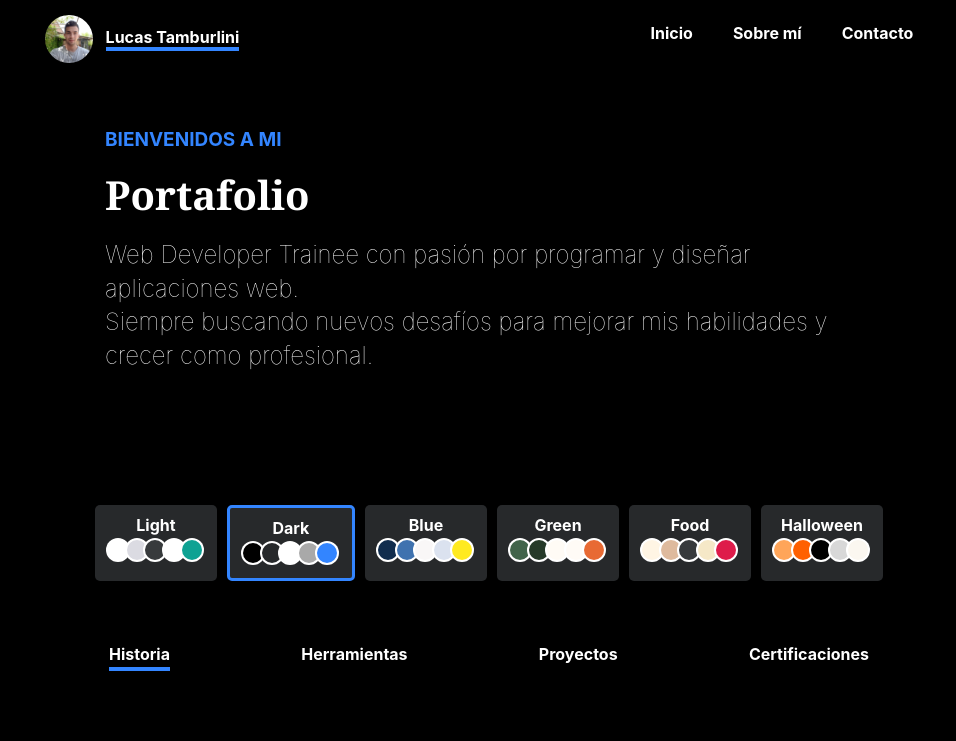
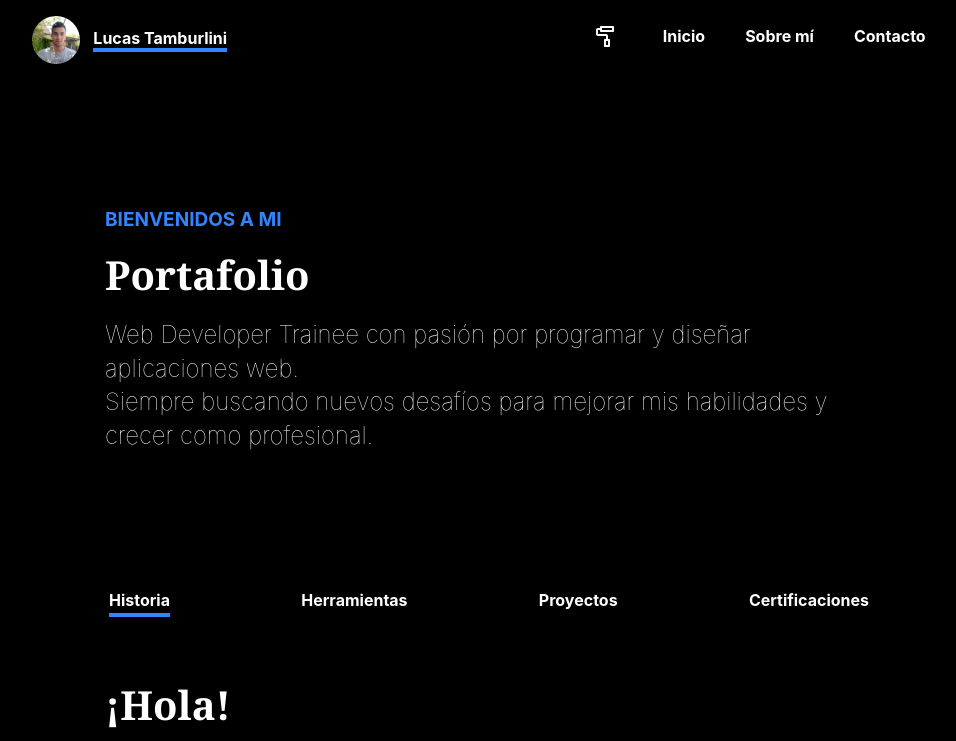
Before and after one commit to lucastamburlini/portfolio-viejo, a React (Create React App) app: page / in a window 1280 px wide. Shown: the top 741 px of the page, without its empty margins (151-1107 px from the left). Built offline with nearby package versions, Linux system fonts and the light colour scheme.

Commit message:
Modificación en botón para cambiar el background

```diff
--- a/src/App.js
+++ b/src/App.js
@@ -5,7 +5,6 @@ import Main from "./pages/Main";
 import Navbar from "./pages/Navbar";
 import Contact from "./pages/Contact";
 import Banner from "./pages/Banner";
-import Themes from "./pages/Themes";
 
 function App() {
   return (
@@ -13,7 +12,6 @@ function App() {
       <BrowserRouter>
         <Navbar />
         <Banner />
-        <Themes />
         <Main />
         <Contact />
         <Footer />
--- a/src/pages/Themes.jsx
+++ b/src/components/Themes.jsx
@@ -1,68 +1,6 @@
 import React, { useEffect, useState } from "react";
 import "../styles/themes.scss";
-
-const themes = [
-  {
-    name: "Light",
-    values: {
-      "--color-bg": "#ffffff",
-      "--color-bg-offset": "#dbdbe2",
-      "--color-text": "#373a3c",
-      "--color-text-offset": "#ffffff",
-      "--color-primary": "#0EA293",
-    },
-  },
-  {
-    name: "Dark",
-    values: {
-      "--color-bg": "#000000",
-      "--color-bg-offset": "#27292b",
-      "--color-text": "#ffffff",
-      "--color-text-offset": "#a9a9a9",
-      "--color-primary": "#3385ff",
-    },
-  },
-  {
-    name: "Blue",
-    values: {
-      "--color-bg": "#112D4E",
-      "--color-bg-offset": "#3F72AF",
-      "--color-text": "#F9F7F7",
-      "--color-text-offset": "#DBE2EF",
-      "--color-primary": "#FFEA20",
-    },
-  },
-  {
-    name: "Green",
-    values: {
-      "--color-bg": "#41644A",
-      "--color-bg-offset": "#263A29",
-      "--color-text": "#FFFBF5",
-      "--color-text-offset": "#FFFBF6",
-      "--color-primary": "#E86A33",
-    },
-  },
-  {
-    name: "Food",
-    values: {
-      "--color-bg": "#FFF5E4",
-      "--color-bg-offset": "#DEBA9D",
-      "--color-text": "#373a3c",
-      "--color-text-offset": "#F5E8C7",
-      "--color-primary": "#DE1B4A",
-    },
-  },
-  {
-    name: "Halloween",
-    values: {
-      "--color-bg": "#FFA559",
-      "--color-bg-offset": "#FF6000",
-      "--color-text": "#000000",
-      "--color-text-offset": "#D8D8D8",
-      "--color-primary": "#FBF7F0",
-    },
-  },
-];
+import { themes } from "../data/data";
 
 function ColorOption(props) {
   const { value } = props;
--- a/src/data/data.js
+++ b/src/data/data.js
@@ -127,3 +127,68 @@ export const certificates = [
   },
 
 ];
+
+
+
+export const themes = [
+  {
+    name: "Light",
+    values: {
+      "--color-bg": "#ffffff",
+      "--color-bg-offset": "#dbdbe2",
+      "--color-text": "#373a3c",
+      "--color-text-offset": "#ffffff",
+      "--color-primary": "#0EA293",
+    },
+  },
+  {
+    name: "Dark",
+    values: {
+      "--color-bg": "#000000",
+      "--color-bg-offset": "#27292b",
+      "--color-text": "#ffffff",
+      "--color-text-offset": "#a9a9a9",
+      "--color-primary": "#3385ff",
+    },
+  },
+  {
+    name: "Blue",
+    values: {
+      "--color-bg": "#112D4E",
+      "--color-bg-offset": "#3F72AF",
+      "--color-text": "#F9F7F7",
+      "--color-text-offset": "#DBE2EF",
+      "--color-primary": "#FFEA20",
+    },
+  },
+  {
+    name: "Green",
+    values: {
+      "--color-bg": "#41644A",
+      "--color-bg-offset": "#263A29",
+      "--color-text": "#FFFBF5",
+      "--color-text-offset": "#FFFBF6",
+      "--color-primary": "#E86A33",
+    },
+  },
+  {
+    name: "Food",
+    values: {
+      "--color-bg": "#FFF5E4",
+      "--color-bg-offset": "#DEBA9D",
+      "--color-text": "#373a3c",
+      "--color-text-offset": "#F5E8C7",
+      "--color-primary": "#DE1B4A",
+    },
+  },
+  {
+    name: "Halloween",
+    values: {
+      "--color-bg": "#FFA559",
+      "--color-bg-offset": "#FF6000",
+      "--color-text": "#000000",
+      "--color-text-offset": "#D8D8D8",
+      "--color-primary": "#FBF7F0",
+    },
+  },
+];
--- a/src/pages/Navbar.jsx
+++ b/src/pages/Navbar.jsx
@@ -1,33 +1,51 @@
-import React, { useState } from "react";
-import { FontAwesomeIcon } from "@fortawesome/react-fontawesome";
-import { faBars, faTimes } from "@fortawesome/free-solid-svg-icons";
+import React, { useRef, useState } from "react";
+import CloseIcon from "@mui/icons-material/Close";
+import MenuIcon from "@mui/icons-material/Menu";
 import "../styles/navbar.scss";
 import { linksNavbar } from "../data/data";
 import Logo from "../components/Logo";
+import Themes from "../components/Themes";
+import ImagesearchRollerOutlinedIcon from "@mui/icons-material/ImagesearchRollerOutlined";
 
 const Navbar = () => {
   const [open, setOpen] = useState(false);
+  const [showThemes, setShowThemes] = useState(false);
 
   const handleClick = () => {
     setOpen(!open);
+    setShowThemes(false);
   };
 
   const closeMenu = () => {
     setOpen(false);
   };
 
+  const handleThemesClick = () => {
+    setShowThemes(!showThemes);
+  };
+
   return (
+    <>
+      <div style={{ display: showThemes ? "block" : "none" }}>
+        <Themes />
+      </div>
       <nav>
         <div>
           <Logo />
         </div>
-      <button className="menuButton" onClick={handleClick}>
+
+        <div className="menu-container">
+          <div className="menu-themes" onClick={handleThemesClick}>
+            <ImagesearchRollerOutlinedIcon />
+          </div>
+
+          <div className="menu-button" onClick={handleClick}>
             {open ? (
-          <FontAwesomeIcon icon={faTimes} className="menu-close" size="lg" />
+              <CloseIcon className="menu-close" />
             ) : (
-          <FontAwesomeIcon icon={faBars} size="lg" />
+              <MenuIcon fontSize="large" />
             )}
-      </button>
+          </div>
           <ul className={`links ${open ? "active" : ""}`}>
             {linksNavbar.map((link) => (
               <li key={link.id}>
@@ -37,7 +55,9 @@ const Navbar = () => {
               </li>
             ))}
           </ul>
+        </div>
       </nav>
+    </>
   );
 };
 
--- a/src/styles/index.scss
+++ b/src/styles/index.scss
@@ -8,6 +8,7 @@
 
 /* Configuración global */
 :root {
+
   --font-family-base: -apple-system, BlinkMacSystemFont, Segoe UI, Roboto,
     Oxygen, Ubuntu, Cantarell, Fira Sans, Droid Sans, Helvetica Neue, sans-serif,
     Apple Color Emoji, Segoe UI Emoji, Segoe UI Symbol;
--- a/src/styles/navbar.scss
+++ b/src/styles/navbar.scss
@@ -1,21 +1,60 @@
 @import "../styles/index.scss";
 
+.theme-container {
+  display: none;
+}
+
 nav {
-  position: fixed;
   display: flex;
   justify-content: space-around;
   align-items: center;
   background-color: var(--color-bg);
-  padding: 15px 0;
-  top: 0;
-  left: 0;
-  right: 0;
+  height: auto;
   z-index: 99;
+  padding: 16px 0;
+
+  .menu-container {
+    height: 48px;
+    display: flex;
+    justify-content: center;
+    align-items: center;
+    gap: 25px;
+
+    .menu-button {
+      background-color: transparent;
+      border: none;
+      outline: none;
+      cursor: pointer;
+      position: relative;
+
+
+      .menu-open {
+        position: absolute;
+        top: 50%;
+        left: 50%;
+        transform: translate(-50%, -50%);
+        z-index: 3;
       }
 
-h1 {
-  font-size: 24px;
-  font-weight: bold;
+      .menu-close {
+        position: relative;
+        top: 50%;
+        top: 50%;
+        z-index: 4;
+      }
+    }
+    .menu-themes {
+      background-color: transparent;
+      cursor: pointer;
+      display: flex;
+      align-items: center;
+      padding-bottom: 8px;
+
+      &:hover {
+        color: var(--color-primary);
+      }
+    }
+  }
 }
 
 .links {
@@ -33,24 +72,27 @@ h1 {
   z-index: 1;
   transform: translateX(100%);
   transition: transform 0.3s ease-in-out;
+
+  li {
+    display: flex;
+    align-items: center;
   }
 
-.links.active {
+  &.active {
     transform: translateX(0%);
     font-size: 2rem;
     gap: 20px;
   }
 
-.links a {
+  a {
     position: relative;
     display: inline-block;
     padding-bottom: 8px;
     color: var(--text-color);
     font-weight: 700;
     text-decoration: none;
-}
 
-.links a::before {
+    &::before {
       content: "";
       position: absolute;
       bottom: 0;
@@ -62,40 +104,15 @@ h1 {
       transition: transform 0.2s ease-out;
     }
 
-.links a:hover::before {
+    &:hover::before {
       transform: scaleX(1);
     }
-
-.menuButton {
-  display: block;
-  background-color: transparent;
-  border: none;
-  outline: none;
-  cursor: pointer;
-  position: relative;
-  color: var(--one-second-color);
   }
-
-.menu-open {
-  position: absolute;
-  top: 50%;
-  left: 50%;
-  transform: translate(-50%, -50%);
-  z-index: 3;
-}
-
-.menu-close {
-  position: relative;
-  top: 50%;
-  top: 50%;
-  z-index: 4;
 }
 
 @media screen and (min-width: 768px) {
   .links {
     position: initial;
-    height: auto;
-    width: auto;
     flex-direction: row;
     align-items: center;
     justify-content: flex-end;
@@ -110,8 +127,7 @@ h1 {
     margin: 0px 20px;
     text-shadow: none;
   }
-
-  .menuButton {
+  .menu-button {
     display: none;
   }
 }
--- a/src/styles/themes.scss
+++ b/src/styles/themes.scss
@@ -5,7 +5,7 @@
   flex-wrap: wrap;
   width: 100%;
   justify-content: center;
-  padding-bottom: 3rem;
+  padding: 10px 0;
 
   .theme-box {
     cursor: pointer;
@@ -25,6 +25,7 @@
     div {
       display: block;
       padding: 5px;
+
       div {
         margin-left: -0.1em;
         display: inline-block;
```
Lines whose indentation alone changed are shown as unchanged.
